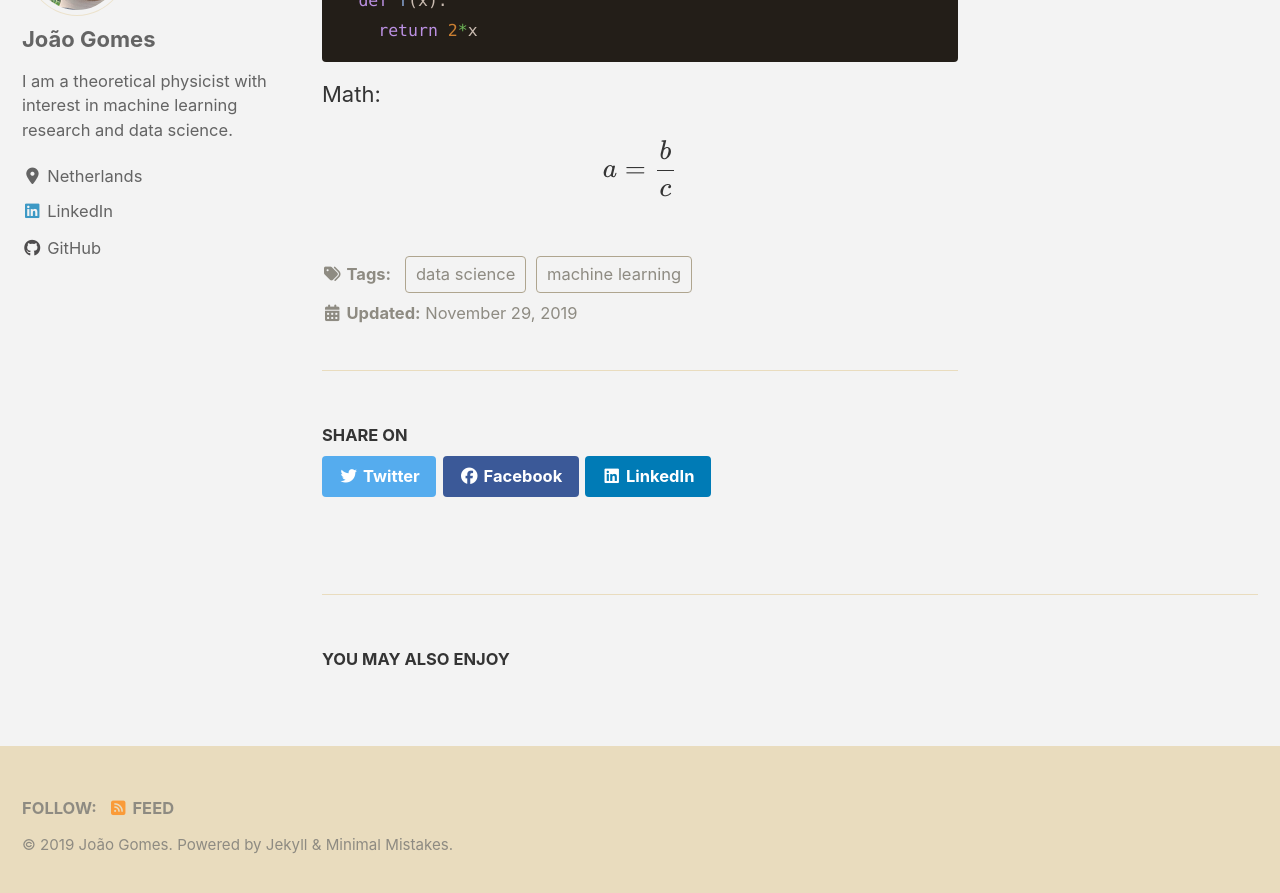
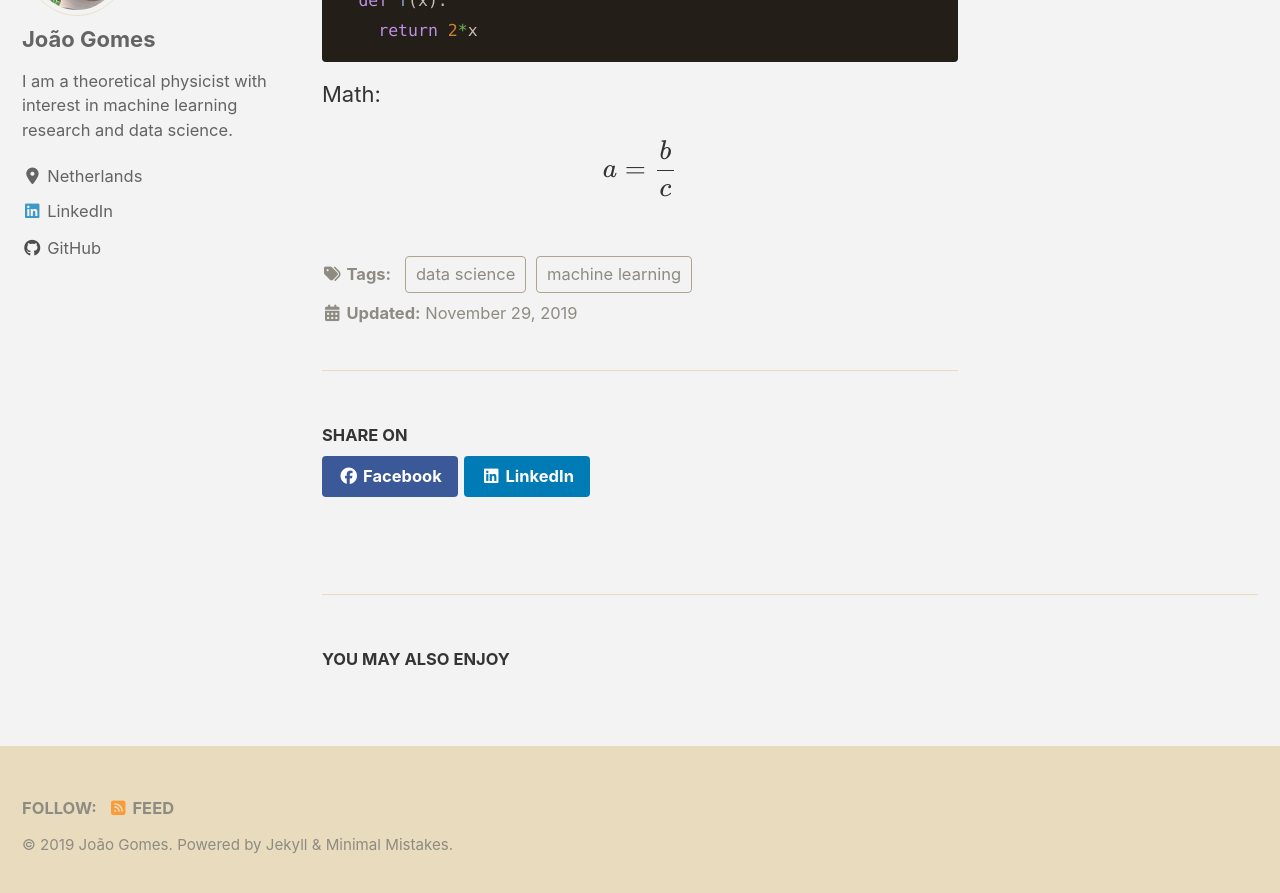
Before and after one commit to joaomvg/ml-pelican-website, a Jekyll site: the page built from _posts/2019-11-29-deeplearning.md, in a window 1280 px wide and 900 px high, scrolled down 1355 px. Shown: the top 893 px of the window. Built offline with Jekyll 4.4.1, drawn with Linux system fonts in a browser that asks for light colours; cached includes are drawn as plain includes; nearby versions of some CDN libraries; formulas are drawn with MathJax 3.

Commit message:
social share

```diff
--- a/_includes/social-share.html
+++ b/_includes/social-share.html
@@ -3,7 +3,7 @@
     <h4 class="page__share-title">{{ site.data.ui-text[site.locale].share_on_label | default: "Share on" }}</h4>
   {% endif %}
 
-  <a href="https://twitter.com/intent/tweet?{% if site.twitter.username %}via={{ site.twitter.username | url_encode }}&{% endif %}text={{ page.title | url_encode }}%20{{ page.url | absolute_url | url_encode }}" class="btn btn--twitter" onclick="window.open(this.href, 'window', 'left=20,top=20,width=500,height=500,toolbar=1,resizable=0'); return false;" title="{{ site.data.ui-text[site.locale].share_on_label | default: 'Share on' }} Twitter"><i class="fab fa-fw fa-twitter" aria-hidden="true"></i><span> Twitter</span></a>
+  <!-- <a href="https://twitter.com/intent/tweet?{% if site.twitter.username %}via={{ site.twitter.username | url_encode }}&{% endif %}text={{ page.title | url_encode }}%20{{ page.url | absolute_url | url_encode }}" class="btn btn--twitter" onclick="window.open(this.href, 'window', 'left=20,top=20,width=500,height=500,toolbar=1,resizable=0'); return false;" title="{{ site.data.ui-text[site.locale].share_on_label | default: 'Share on' }} Twitter"><i class="fab fa-fw fa-twitter" aria-hidden="true"></i><span> Twitter</span></a> -->
 
   <a href="https://www.facebook.com/sharer/sharer.php?u={{ page.url | absolute_url | url_encode }}" class="btn btn--facebook" onclick="window.open(this.href, 'window', 'left=20,top=20,width=500,height=500,toolbar=1,resizable=0'); return false;" title="{{ site.data.ui-text[site.locale].share_on_label | default: 'Share on' }} Facebook"><i class="fab fa-fw fa-facebook" aria-hidden="true"></i><span> Facebook</span></a>
 
```
